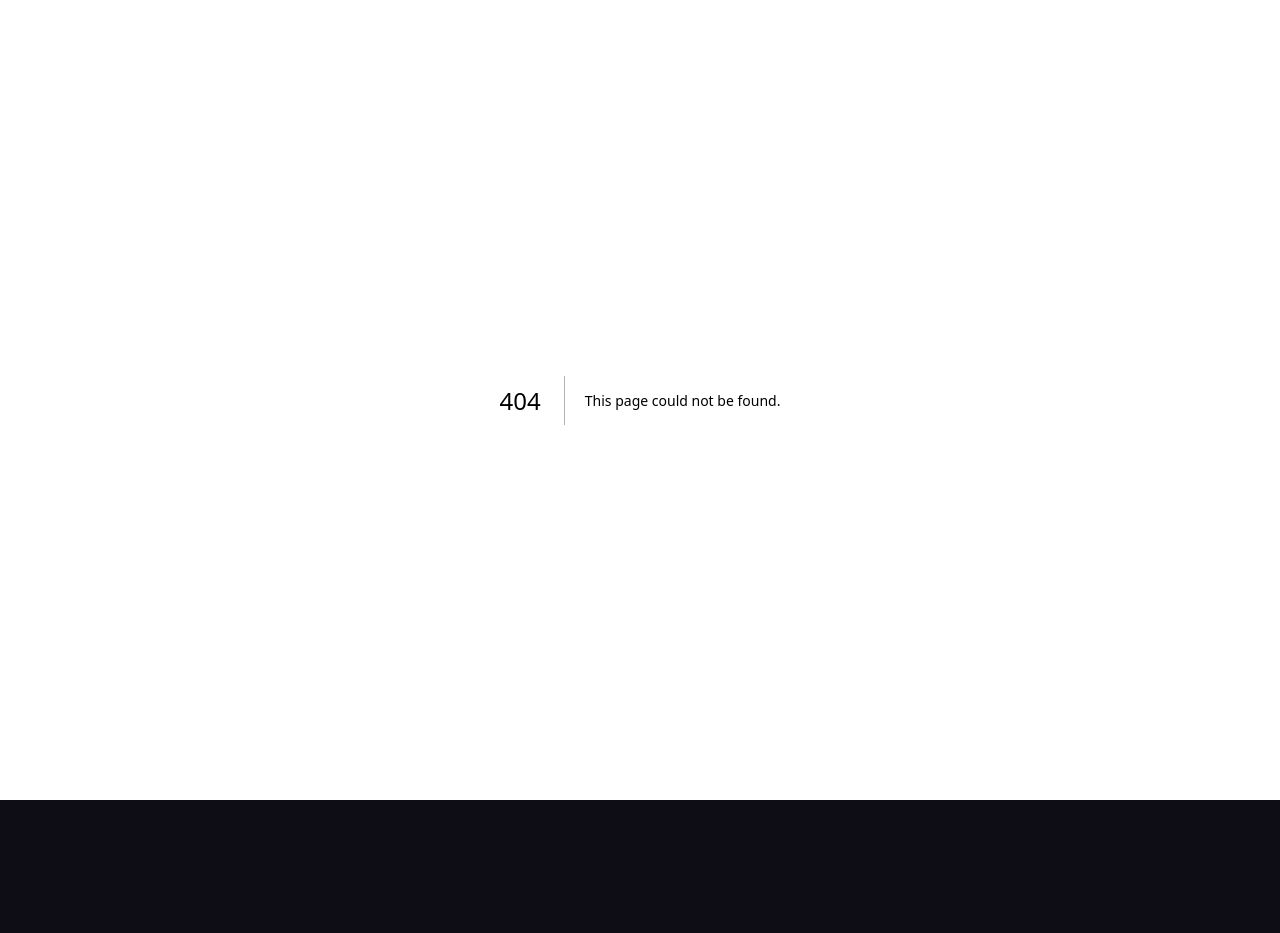
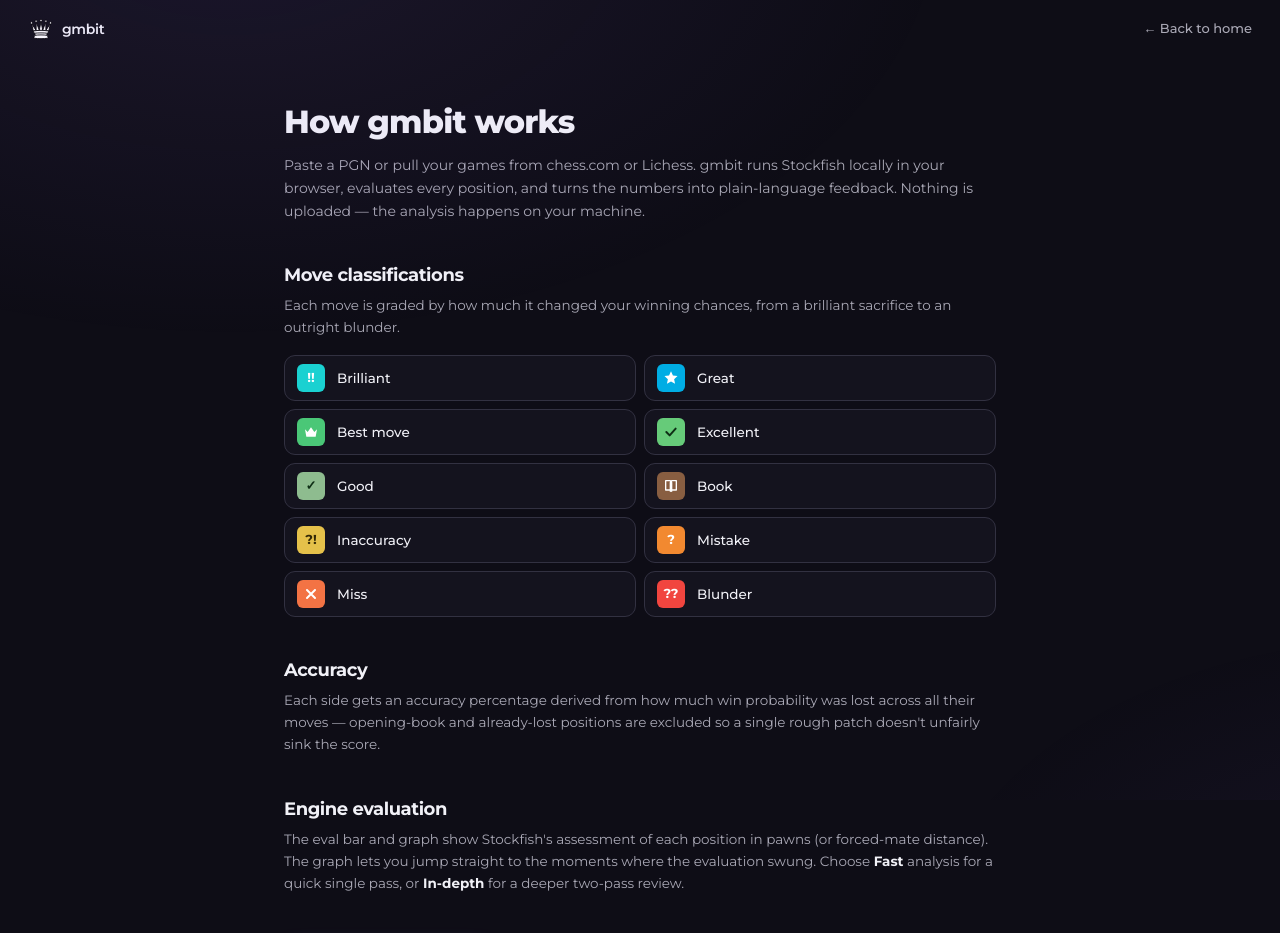
Before and after one commit to MatthiasTugcu/gmbit, a Next.js app: page /features in a window 1280 px wide. Before the commit this address had no page. Shown: the top 933 px of the page. Before the commit the page ends 800 px from the top, so only its background shows below. Built offline with nearby package versions, Linux system fonts and the light colour scheme.

Commit message:
feat: how-it-works features page with example-game launcher

```diff
--- /dev/null
+++ b/src/app/features/page.tsx
@@ -0,0 +1,101 @@
+import Link from "next/link";
+import type { MoveClass } from "@/types/analysis";
+import { CLS } from "@/lib/classification";
+import { GmbitLogo } from "@/components/logo";
+import { TryExampleButton } from "./try-example-button";
+
+export const metadata = {
+  title: "How it works — gmbit",
+};
+
+const CLASS_ORDER: MoveClass[] = [
+  "brilliant",
+  "great",
+  "best",
+  "excellent",
+  "good",
+  "book",
+  "inaccuracy",
+  "mistake",
+  "miss",
+  "blunder",
+];
+
+export default function FeaturesPage() {
+  return (
+    <div className="app-root relative z-[1] min-h-screen overflow-y-auto">
+      <header className="flex items-center justify-between px-7 py-4">
+        <Link href="/" className="flex items-center gap-2">
+          <GmbitLogo size={26} />
+          <span className="text-[14px] font-semibold tracking-tight text-text">gmbit</span>
+        </Link>
+        <Link
+          href="/"
+          className="text-[13px] font-medium text-text-2 transition-colors hover:text-text"
+        >
+          ← Back to home
+        </Link>
+      </header>
+
+      <main className="mx-auto w-full max-w-[760px] px-6 py-10">
+        <h1 className="text-[32px] font-extrabold tracking-tight text-text">How gmbit works</h1>
+        <p className="mt-2 text-[14px] leading-relaxed text-text-2">
+          Paste a PGN or pull your games from chess.com or Lichess. gmbit runs Stockfish
+          locally in your browser, evaluates every position, and turns the numbers into
+          plain-language feedback. Nothing is uploaded — the analysis happens on your machine.
+        </p>
+
+        <section className="mt-10">
+          <h2 className="text-[18px] font-bold tracking-tight text-text">Move classifications</h2>
+          <p className="mt-1.5 text-[13.5px] leading-relaxed text-text-2">
+            Each move is graded by how much it changed your winning chances, from a brilliant
+            sacrifice to an outright blunder.
+          </p>
+          <ul className="mt-4 grid grid-cols-1 gap-2 sm:grid-cols-2">
+            {CLASS_ORDER.map((cls) => (
+              <li
+                key={cls}
+                className="flex items-center gap-3 rounded-md border border-line bg-bg-1 px-3 py-2"
+              >
+                <span
+                  className="inline-flex h-7 w-7 shrink-0 items-center justify-center rounded-[6px] text-[13px] font-bold"
+                  style={{ background: `var(--c-${cls})`, color: CLS[cls].ink ?? "white" }}
+                >
+                  {CLS[cls].icon ? (
+                    <span className="h-4 w-4">{CLS[cls].icon}</span>
+                  ) : (
+                    CLS[cls].sym
+                  )}
+                </span>
+                <span className="text-[13.5px] font-medium text-text">{CLS[cls].label}</span>
+              </li>
+            ))}
+          </ul>
+        </section>
+
+        <section className="mt-10">
+          <h2 className="text-[18px] font-bold tracking-tight text-text">Accuracy</h2>
+          <p className="mt-1.5 text-[13.5px] leading-relaxed text-text-2">
+            Each side gets an accuracy percentage derived from how much win probability was
+            lost across all their moves — opening-book and already-lost positions are excluded
+            so a single rough patch doesn&apos;t unfairly sink the score.
+          </p>
+        </section>
+
+        <section className="mt-10">
+          <h2 className="text-[18px] font-bold tracking-tight text-text">Engine evaluation</h2>
+          <p className="mt-1.5 text-[13.5px] leading-relaxed text-text-2">
+            The eval bar and graph show Stockfish&apos;s assessment of each position in pawns
+            (or forced-mate distance). The graph lets you jump straight to the moments where
+            the evaluation swung. Choose <b className="text-text">Fast</b> analysis for a quick
+            single pass, or <b className="text-text">In-depth</b> for a deeper two-pass review.
+          </p>
+        </section>
+
+        <div className="mt-10">
+          <TryExampleButton />
+        </div>
+      </main>
+    </div>
+  );
+}
--- /dev/null
+++ b/src/app/features/try-example-button.tsx
@@ -0,0 +1,27 @@
+"use client";
+
+import { useRouter } from "next/navigation";
+import { clearPendingPgn, savePendingMeta, savePendingMode } from "@/lib/pending-game";
+
+/**
+ * Opens the bundled demo game: clearing the pending PGN makes /analyze fall
+ * back to its built-in demo, which is pre-annotated (no engine run needed).
+ */
+export function TryExampleButton() {
+  const router = useRouter();
+  const open = () => {
+    clearPendingPgn(window.sessionStorage);
+    savePendingMode(window.sessionStorage, "deep");
+    savePendingMeta(window.sessionStorage, { source: "demo" });
+    router.push("/analyze");
+  };
+  return (
+    <button
+      type="button"
+      onClick={open}
+      className="inline-flex h-10 items-center gap-2 rounded-md border border-transparent bg-gradient-to-br from-accent-bright to-accent px-5 text-[13.5px] font-medium text-white shadow-[0_6px_18px_-8px_var(--accent)] hover:brightness-110 active:translate-y-px"
+    >
+      Try an example game →
+    </button>
+  );
+}
```
